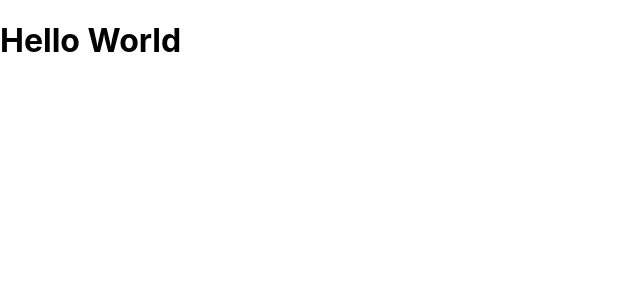
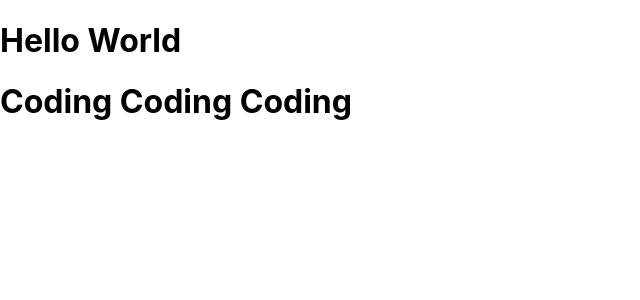
Before and after one commit to mickealajp/coffee-world, a React (Create React App) app: page / in a window 1280 px wide. Shown: the top 300 px of the page, without its empty margins (0-640 px from the left). Built offline with nearby package versions, Linux system fonts and the light colour scheme.

Commit message:
adds path to Main, imports Main to app.js, adds initial text to Main component

```diff
--- a/src/App.js
+++ b/src/App.js
@@ -1,8 +1,12 @@
-import Header
- from "./components/Header/Header";
+import Header from "./components/Header/Header";
+import Main from "./components/Main/Main";
+
 function App() {
   return (
-    <Header/>
+    <div>
+      <Header />
+      <Main />
+    </div>
   );
 }
 
--- a/src/components/Main/Main.js
+++ b/src/components/Main/Main.js
@@ -0,0 +1,9 @@
+import "./Main.scss";
+
+function Main () {
+    return (
+        <h1>Coding Coding Coding</h1>
+    );
+}
+
+export default Main;
```
